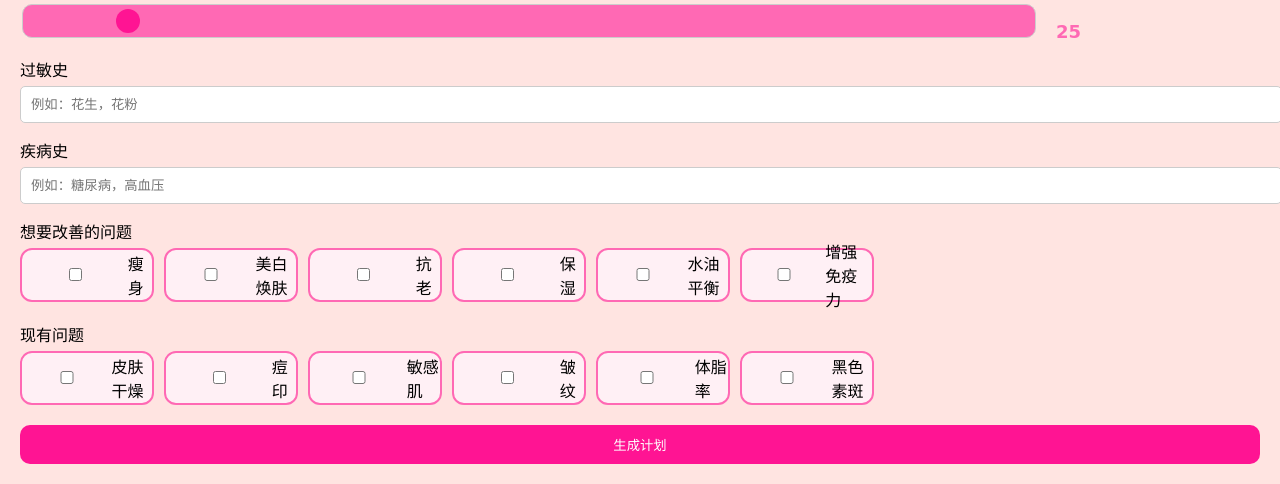
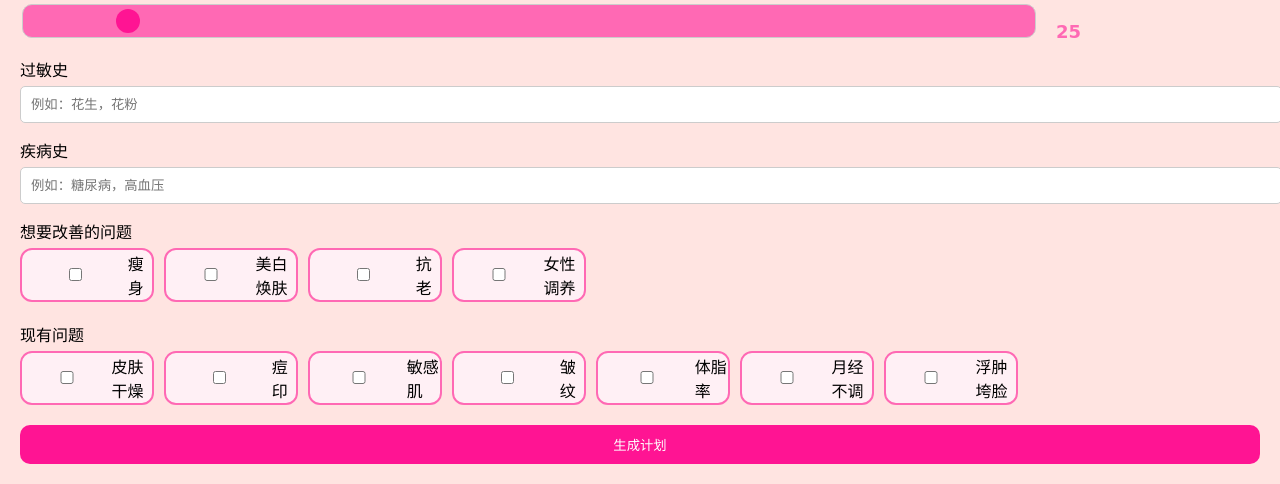
Before and after one commit to oocliooo/CC-Box, a Flask app: page / in a window 1280 px wide. Shown: the part 402-886 px from the top of the page. Run offline with Flask 3, Linux system fonts and the light colour scheme.

Commit message:
supplement list updated

```diff
--- a/baseline_version/templates/index.html
+++ b/baseline_version/templates/index.html
@@ -168,16 +168,8 @@
             <span>抗老</span>
         </label>
         <label class="checkbox-container">
-            <input type="checkbox" id="wantProblem4" value="保湿">
-            <span>保湿</span>
-        </label>
-        <label class="checkbox-container">
-            <input type="checkbox" id="wantProblem5" value="水油平衡">
-            <span>水油平衡</span>
-        </label>
-        <label class="checkbox-container">
-            <input type="checkbox" id="wantProblem6" value="增强免疫力">
-            <span>增强免疫力</span>
+            <input type="checkbox" id="wantProblem4" value="女性调养">
+            <span>女性调养</span>
         </label>
     </div>
 </div>
@@ -206,8 +198,12 @@
             <span>体脂率</span>
         </label>
         <label class="checkbox-container">
-            <input type="checkbox" id="problem6" value="黑色素斑">
-            <span>黑色素斑</span>
+            <input type="checkbox" id="problem6" value="月经不调">
+            <span>月经不调</span>
+        </label>
+        <label class="checkbox-container">
+            <input type="checkbox" id="problem7" value="浮肿垮脸">
+            <span>浮肿垮脸</span>
         </label>
     </div>
 </div>
@@ -252,22 +248,43 @@
             - 现有问题: ${currentProblems}
 
             基于以上信息，请基于我们现有的产品推荐适合的补品。
-            我们的产品有：
-            1. 胶原蛋白条
-            2. 维生素C片
-            3. 透明质酸精华
-            4. Omega3软胶囊
-            5. 葡萄籽胶囊
-            6. 钙片
-            7. 镁片
-            8. 维生素C片
+            根据不同的需求，我们有以下产品：
+            美白换肤：
+            1. 维生素C
+            2. 传明酸
+            3. 维生素E
+            4. 胶原蛋白肽
+            5. 硫辛酸
+            6. 葡萄籽提取物
+            瘦身塑形：
+            1. 左旋肉碱
+            2. 共轭亚油酸（CLA）
+            3. 绿茶提取物胶囊
+            4. 纤维补充剂
+            5. 益生菌粉
+            抗老：
+            1. 辅酶Q10
+            2. 胶原蛋白肽
+            3. Omega-3鱼油
+            4. 透明质酸
+            5. 视黄醇
+            6. 谷胱甘肽
+            7. 钙镁锌+D3
+            女性调养：
+            1. 月见草油
+            2. 蔓越莓胶囊
+            3. 祛湿丸
+            4. 钙镁锌+D3
+            5. 当归补血丸
+            6. 丹参片
+            7. 黄芪提取物
 
-            以该格式生成计划，除了推荐列表不要包括其他的文字：\n
-            补品1 剂量：1次/天
+            以该格式生成计划，每个需求推荐1-2种补品，不要重复，除了推荐列表不要包括其他的文字：\n
+            补品1名字 剂量：1次/天
             主要功效：...
-            补品2 剂量：2次/天
+            补品2名字 剂量：2次/天
             主要功效：...
-            补品3 剂量：3次/天
+            补品3名字 剂量：3次/天
             主要功效：...
             ...
 
```
Also changed, not shown: README.md.
